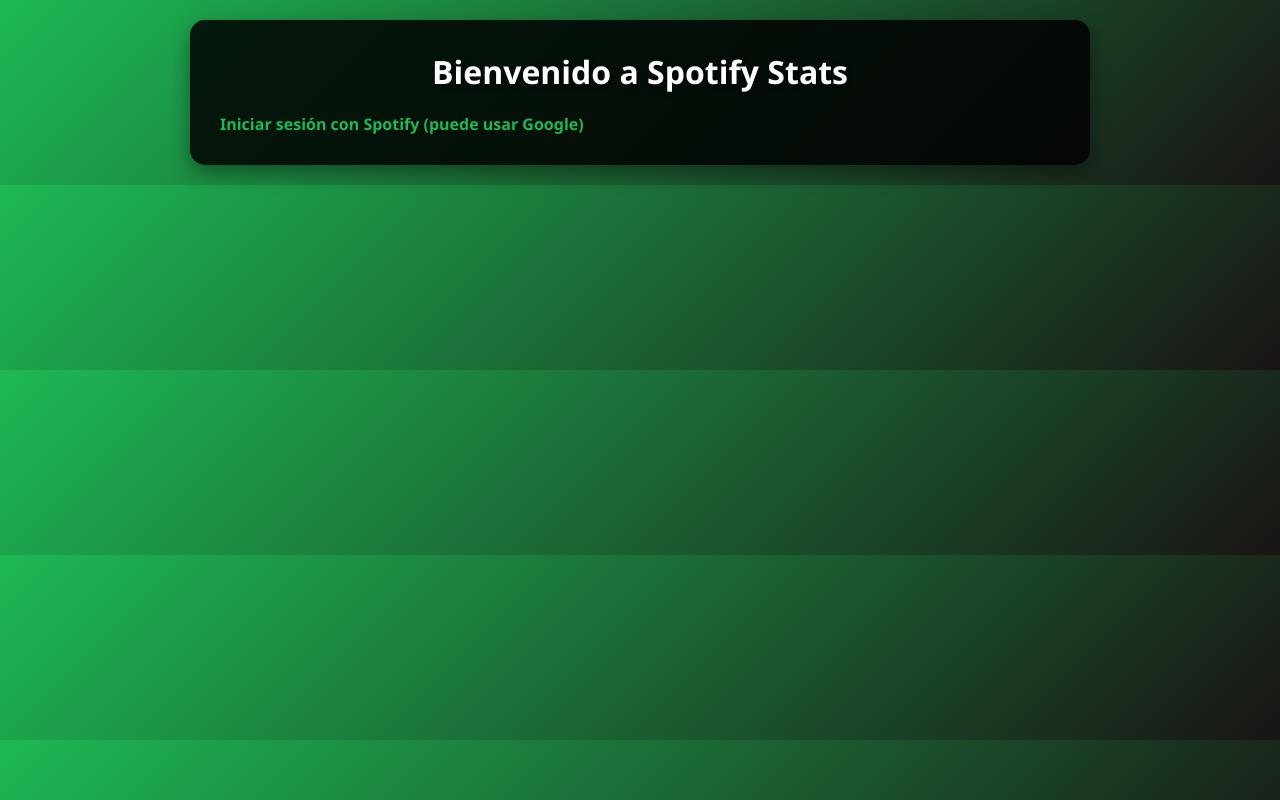
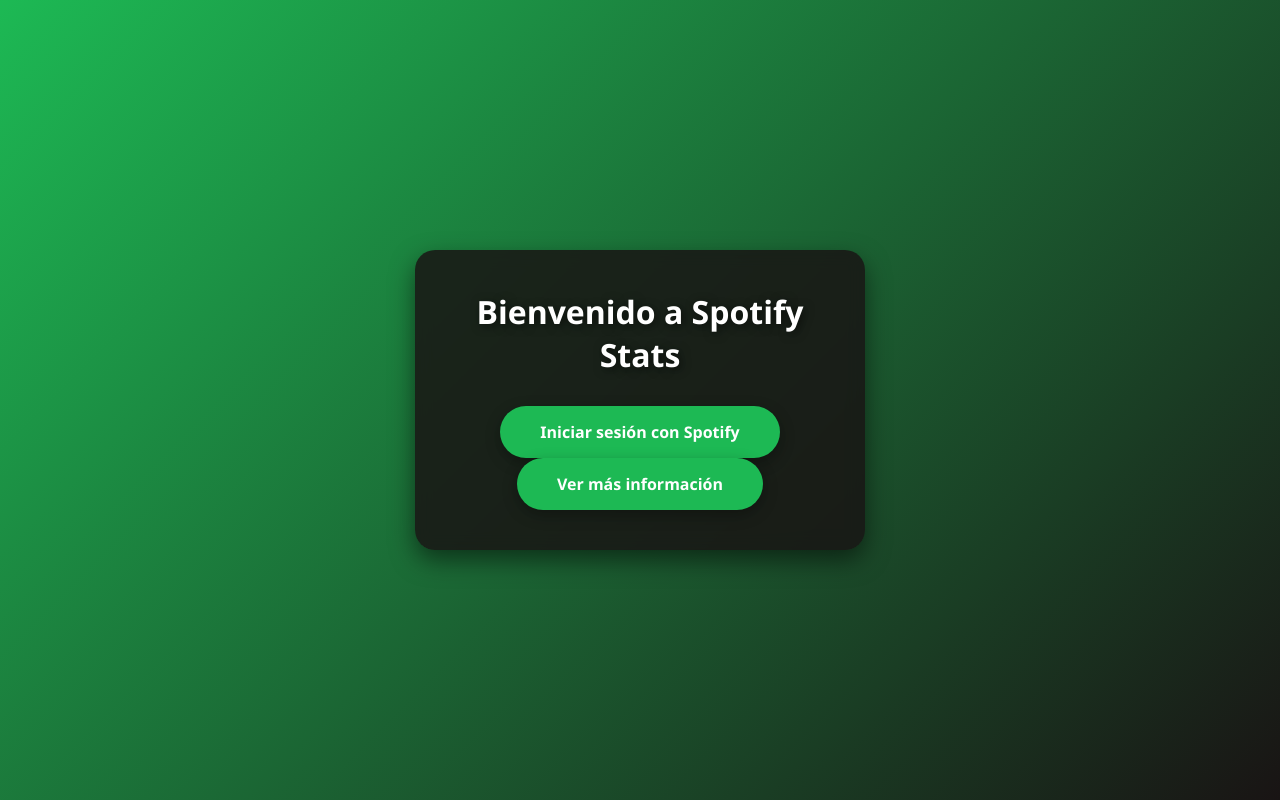
Before and after one commit to ismael123439/spotify-stats, a Flask app: page / in a window 1280 px wide. Run offline with Flask 3, Linux system fonts and the light colour scheme.

Commit message:
App completa

```diff
--- a/app.py
+++ b/app.py
@@ -6,7 +6,7 @@ from dotenv import load_dotenv
 app = Flask(__name__)
 app.secret_key = "SML64536a"
 
-MAX_ARTISTS = 10  # máximo de artistas a mostrar
+MAX_ITEMS = 10  # máximo de artistas/canciones a mostrar
 
 load_dotenv()
 
@@ -16,7 +16,6 @@ REDIRECT_URI = os.getenv("REDIRECT_URI")
 
 SPOTIFY_AUTH_URL = "https://accounts.spotify.com/authorize"
 SPOTIFY_TOKEN_URL = "https://accounts.spotify.com/api/token"
-SPOTIFY_API_URL = "https://api.spotify.com/v1/me/top/artists"
 SCOPE = "user-top-read"
 
 @app.route("/")
@@ -54,14 +53,14 @@ def top_artists():
     if not token:
         return redirect(url_for("login"))
 
-    # Obtener time_range desde query string, default medium_term
+    # time_range desde query string, default medium_term
     time_range = request.args.get("time_range", "medium_term")
 
     headers = {"Authorization": f"Bearer {token}"}
     response = requests.get(
         "https://api.spotify.com/v1/me/top/artists",
         headers=headers,
-        params={"limit": 10, "time_range": time_range}
+        params={"limit": MAX_ITEMS, "time_range": time_range}
     )
 
     if response.status_code != 200:
@@ -78,5 +77,44 @@ def top_artists():
     ]
 
     return render_template("top_artists.html", artistas=artistas, selected_range=time_range)
+
+# 🔹 Nueva ruta para canciones más escuchadas
+@app.route("/top-tracks")
+def top_tracks():
+    token = session.get("access_token")
+    if not token:
+        return redirect(url_for("login"))
+
+    time_range = request.args.get("time_range", "medium_term")
+
+    headers = {"Authorization": f"Bearer {token}"}
+    response = requests.get(
+        "https://api.spotify.com/v1/me/top/tracks",
+        headers=headers,
+        params={"limit": MAX_ITEMS, "time_range": time_range}
+    )
+
+    if response.status_code != 200:
+        return f"Error: {response.json()}"
+
+    data = response.json()
+    canciones = [
+        {
+            "name": track["name"],
+            "url": track["external_urls"]["spotify"],
+            "image": track["album"]["images"][0]["url"] if track["album"]["images"] else None,
+            "artists": ", ".join([artist["name"] for artist in track["artists"]])
+        }
+        for track in data["items"]
+    ]
+
+    return render_template("top_tracks.html", canciones=canciones, selected_range=time_range)
+
+# 🔹 Nueva ruta para la página "Acerca de"
+@app.route("/about")
+def about():
+    return render_template("top_tracks.html")
+
+
 if __name__ == "__main__":
     app.run(debug=True, port=5000)
--- a/static/styles.css
+++ b/static/styles.css
@@ -6,6 +6,53 @@
     font-family: 'Segoe UI', Tahoma, Geneva, Verdana, sans-serif;
 }
 
+/* ----------------- Login ----------------- */
+body.login {
+    background: linear-gradient(135deg, #1DB954 0%, #191414 100%);
+    display: flex;
+    justify-content: center;
+    align-items: center;
+    min-height: 100vh;
+    color: #fff;
+    padding: 20px;
+}
+
+body.login .container {
+    max-width: 450px;
+    width: 100%;
+    text-align: center;
+    background: rgba(25, 20, 20, 0.85);
+    backdrop-filter: blur(8px);
+    padding: 40px 30px;
+    border-radius: 20px;
+    box-shadow: 0 10px 25px rgba(0,0,0,0.5);
+}
+
+body.login h1 {
+    margin-bottom: 30px;
+    font-size: 2rem;
+    text-shadow: 2px 2px 10px rgba(0,0,0,0.6);
+}
+
+body.login a.btn {
+    display: inline-block;
+    padding: 15px 40px;
+    background: #1DB954;
+    color: #fff;
+    border-radius: 50px;
+    font-weight: bold;
+    text-decoration: none;
+    transition: all 0.3s ease;
+    box-shadow: 0 5px 15px rgba(0,0,0,0.3);
+}
+
+body.login a.btn:hover {
+    background: #1ed760;
+    transform: translateY(-3px);
+    box-shadow: 0 8px 20px rgba(0,0,0,0.4);
+}
+
+/* ----------------- General ----------------- */
 body {
     background: linear-gradient(135deg, #1DB954, #191414);
     color: #fff;
@@ -122,3 +169,14 @@ select:hover {
     width: 100%;
     height: 400px;
 }
+.volver {
+  text-align: center;
+  margin-top: 20px; /* opcional para darle espacio */
+}
+
+.volver a {
+  text-decoration: none;
+  font-size: 18px;
+  color: green; /* texto verde */
+  font-weight: bold; /* opcional, más vistoso */
+}
--- a/templates/index.html
+++ b/templates/index.html
@@ -3,12 +3,15 @@
 <head>
     <meta charset="UTF-8">
     <title>Spotify Login</title>
-<link rel="stylesheet" href="{{ url_for('static', filename='styles.css') }}">
+    <link rel="stylesheet" href="{{ url_for('static', filename='styles.css') }}">
 </head>
-<body>
+<body class="login">
     <div class="container">
         <h1>Bienvenido a Spotify Stats</h1>
-        <a href="{{ url_for('login') }}">Iniciar sesión con Spotify (puede usar Google)</a>
+        <a href="{{ url_for('login') }}" class="btn">Iniciar sesión con Spotify</a>
+
+        <!-- Nuevo botón -->
+        <a href="{{ url_for('about') }}" class="btn">Ver más información</a>
     </div>
 </body>
 </html>
```
Also changed, not shown: templates/top_artists.html (+13 -5 lines), templates/top_tracks.html (added, +50 -0 lines), public/img/SS.png (added).
